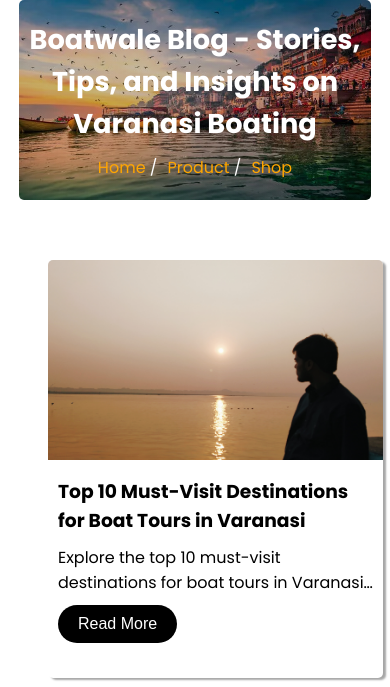
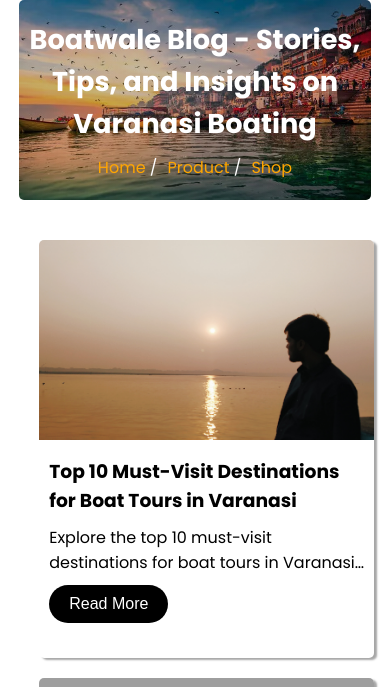
Before and after one commit to abhishekdubey1412/travel_agency, a Django app: page /blog/ in a window 390 px wide. Shown: the part 76-763 px from the top of the page. Run offline with Django 5.2, Linux system fonts and the light colour scheme; data comes from the database, SQL or seed files in the repository; some libraries are stand-ins or nearby versions; grey boxes are pictures that could not be loaded.

Commit message:
modified blog css file

```diff
--- a/static/css/blog.css
+++ b/static/css/blog.css
@@ -125,6 +125,6 @@
 @media screen and (max-width: 1249px) {
     .blog_sec {
         width: 94%;
-        padding: 20px;
+        padding: 0;
     }
 }
```
